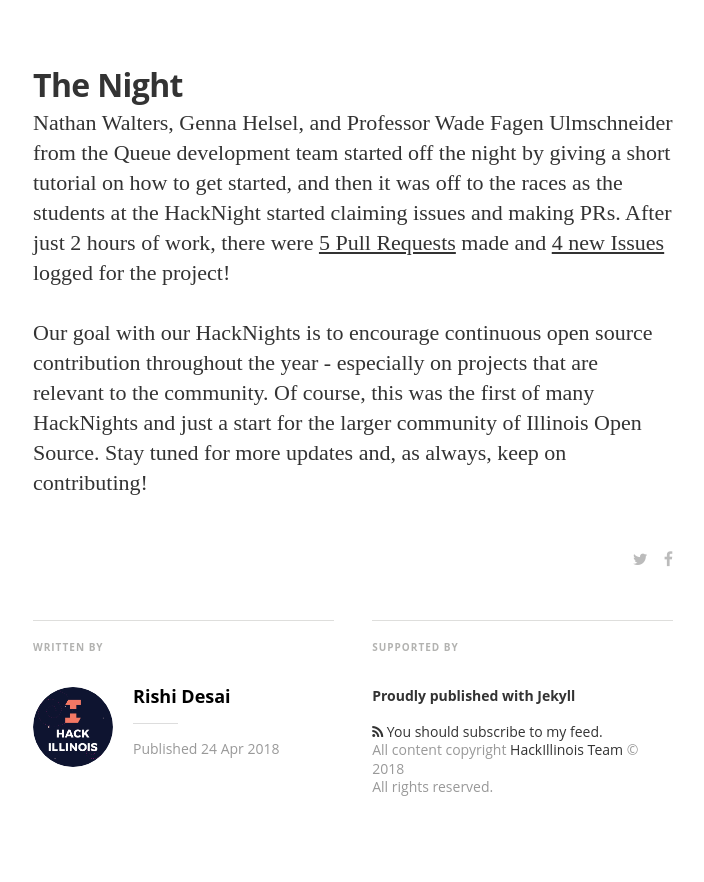
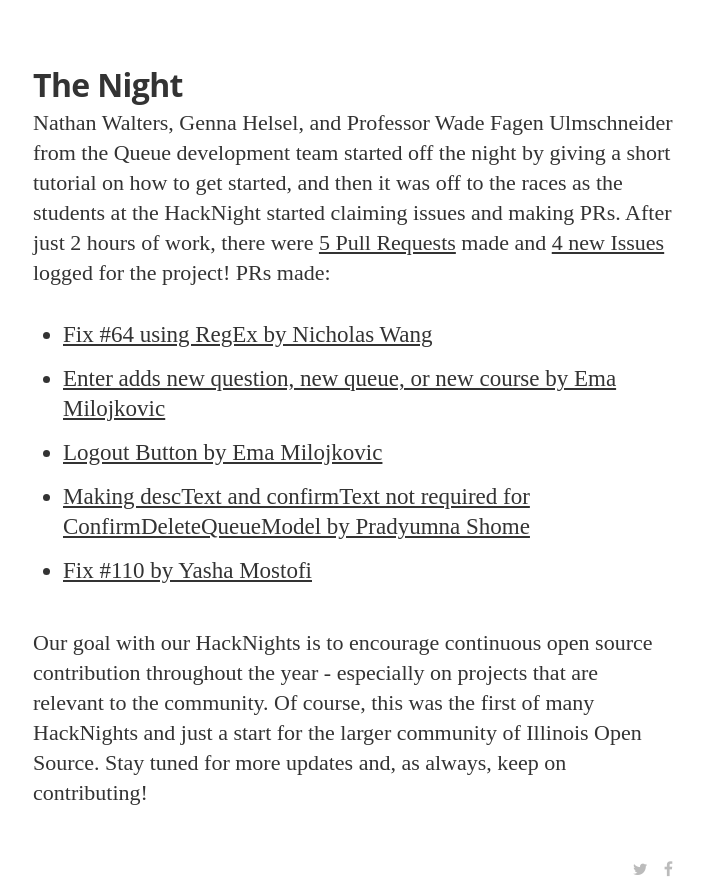
Before and after one commit to HackIllinois/blog, a Jekyll site: the page built from _posts/2018-04-24-illinihackers-queue-dev-night-recap.markdown, in a window 1280 px wide and 900 px high, scrolled down 1232 px, cut to the strip 0-882 px from the top of the window. Shown: the whole strip, without its empty margins (287-991 px from the left). Built offline with Jekyll 4.4.1, drawn with Linux system fonts in a browser that asks for light colours; nearby versions of some CDN libraries; some web fonts are replaced.

Commit message:
added a list of PRs with individual links

```diff
--- a/_posts/2018-04-24-illinihackers-queue-dev-night-recap.markdown
+++ b/_posts/2018-04-24-illinihackers-queue-dev-night-recap.markdown
@@ -14,6 +14,12 @@
 
 ## The Night
 
-Nathan Walters, Genna Helsel, and Professor Wade Fagen Ulmschneider from the Queue development team started off the night by giving a short tutorial on how to get started, and then it was off to the races as the students at the HackNight started claiming issues and making PRs. After just 2 hours of work, there were [5 Pull Requests](https://github.com/illinois/queue/pulls) made and [4 new Issues](https://github.com/illinois/queue/issues) logged for the project!
+Nathan Walters, Genna Helsel, and Professor Wade Fagen Ulmschneider from the Queue development team started off the night by giving a short tutorial on how to get started, and then it was off to the races as the students at the HackNight started claiming issues and making PRs. After just 2 hours of work, there were [5 Pull Requests](https://github.com/illinois/queue/pulls) made and [4 new Issues](https://github.com/illinois/queue/issues) logged for the project!  PRs made:
+
+* [Fix #64 using RegEx by Nicholas Wang](https://github.com/illinois/queue/pull/120)
+* [Enter adds new question, new queue, or new course by Ema Milojkovic](https://github.com/illinois/queue/pull/126)
+* [Logout Button by Ema Milojkovic](https://github.com/illinois/queue/pull/124)
+* [Making descText and confirmText not required for ConfirmDeleteQueueModel by Pradyumna Shome](https://github.com/illinois/queue/pull/121)
+* [Fix #110 by Yasha Mostofi](https://github.com/illinois/queue/pull/123)
 
 Our goal with our HackNights is to encourage continuous open source contribution throughout the year - especially on projects that are relevant to the community. Of course, this was the first of many HackNights and just a start for the larger community of Illinois Open Source. Stay tuned for more updates and, as always, keep on contributing!
```
